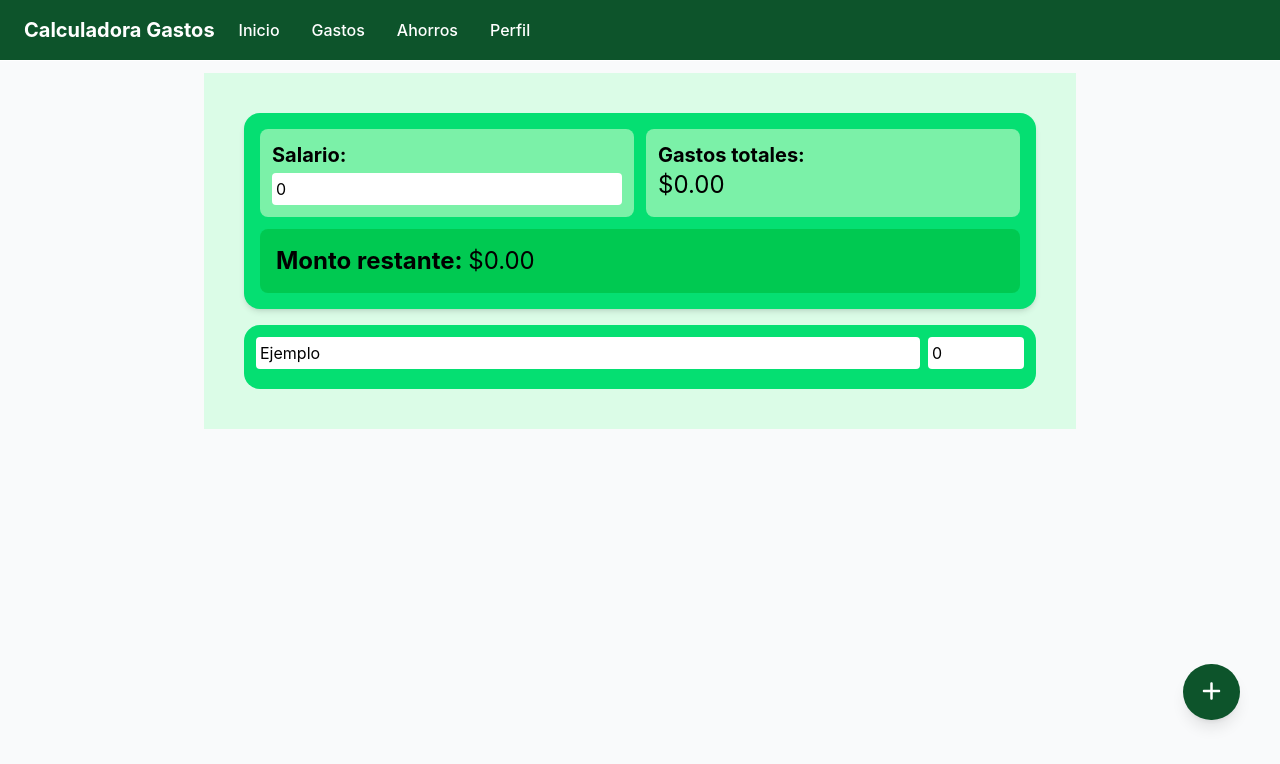
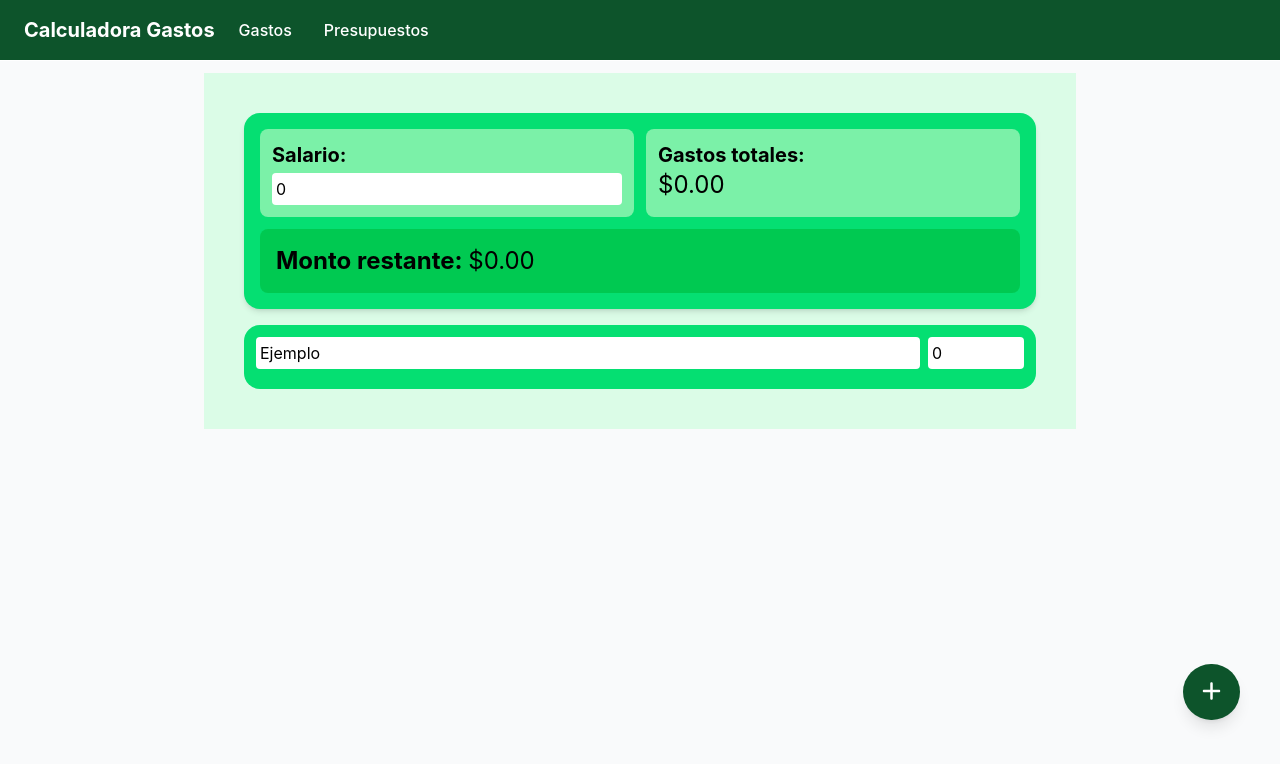
Before and after one commit to Gjuarez22/calculadora_gastos, a Vue app: page / in a window 1280 px wide. Shown: the top 764 px of the page. Built offline with nearby package versions, Linux system fonts and the light colour scheme; the HTML template or start-up script is replaced by a standard one.

Commit message:
iinciado ddesarrollo de presupuestos

```diff
--- a/src/components/Header.vue
+++ b/src/components/Header.vue
@@ -1,43 +1,42 @@
 <script setup lang="ts">
-import { ref } from 'vue'
+// 1. Importar RouterLink
+import router from '@/router';
+import { RouterLink, useRouter } from 'vue-router'
 
 const navigation = [
-  { name: 'Inicio', href: '#', icon: '🏠' },
-  { name: 'Gastos', href: '#', icon: '📊' },
-  { name: 'Ahorros', href: '#', icon: '💰' },
-  { name: 'Perfil', href: '#', icon: '👤' },
+  { name: 'Gastos', href: '/', icon: '📊' }, // Cambié '#' por '/' para la ruta raíz
+  { name: 'Presupuestos', href: '/presupuesto', icon: '💰' }
 ]
+const routerInst = useRouter();
+const goToHome = ()=>{
+routerInst.push("/")
+}
 </script>
 
 <template>
   <!-- HEADER PARA COMPUTADORAS (Desktop) -->
   <header class="hidden md:flex sticky top-0 z-50 w-full border-b bg-green-900 text-white backdrop-blur-md px-6 py-4 gap-6 items-center">
-    <div class="text-xl font-bold">Calculadora Gastos</div>
+    <div class="text-xl font-bold cursor-pointer" @click="goToHome()">Calculadora Gastos</div>
     <nav class="flex gap-8">
-      <a v-for="item in navigation" :key="item.name" :href="item.href"
-         class=" hover:text-green-700 font-medium transition-colors">
+      <!-- 2. Usar RouterLink en lugar de <a> y 'to' en lugar de 'href' -->
+      <RouterLink v-for="item in navigation" :key="item.name" :to="item.href"
+         class="hover:text-green-300 font-medium transition-colors">
         {{ item.name }}
-      </a>
+      </RouterLink>
     </nav>
   </header>
 
   <!-- MENÚ INFERIOR PARA CELULARES (Mobile) -->
-  <!-- Solo se muestra en pantallas pequeñas (md:hidden) -->
   <nav class="md:hidden fixed bottom-0 left-0 z-50 w-full h-16 bg-white border-t border-gray-200 flex justify-around items-center px-2 pb-safe">
-    <a v-for="item in navigation" :key="item.name" :href="item.href"
-       class="flex flex-col items-center justify-center text-gray-500 hover:text-indigo-600">
+    <!-- 3. Aplicar lo mismo para el menú móvil -->
+    <RouterLink v-for="item in navigation" :key="item.name" :to="item.href"
+       class="flex flex-col items-center justify-center text-gray-500 hover:text-green-600"
+       active-class="text-green-600"
+    >
       <span class="text-xl">{{ item.icon }}</span>
       <span class="text-[10px] font-medium">{{ item.name }}</span>
-    </a>
+    </RouterLink>
   </nav>
 
-  <!-- Espaciado para que el contenido no quede debajo del menú móvil -->
   <div class="md:hidden h-16"></div>
 </template>
-
-<style scoped>
-/* Evita que el contenido se corte en iPhones con notch inferior */
-.pb-safe {
-  padding-bottom: env(safe-area-inset-bottom);
-}
-</style>
--- /dev/null
+++ b/src/components/PresupuestoLista.vue
@@ -0,0 +1,23 @@
+<template lang="">
+    <div class="bg-green-100 p-3">
+        <label class="font-bold text-2xl">Presupuestos ingresados</label>
+        <div >
+
+        </div>
+    </div>
+</template>
+
+<script setup lang="ts">
+import type { Tables } from '@/models/supabase';
+import { onMounted, ref } from 'vue';
+import {gastosService} from '../services/PresupuestoService';
+
+const presupuestos = ref<Tables<'cal.presupuesto'>[]>();
+onMounted(async ()=>{
+    const res = await gastosService.getAll();
+    presupuestos.value = res;
+});
+</script>
+<style lang="">
+
+</style>
--- a/src/lib/supabaseClient.js
+++ b/src/lib/supabaseClient.ts
@@ -1,7 +1,7 @@
 import { createClient } from '@supabase/supabase-js'
-
+import type { Database } from '../models/supabase'
 // Estas credenciales las sacas de Settings > API en tu panel de Supabase
 const supabaseUrl = 'https://rgzaydphzslxhedazyyr.supabase.co'
 const supabaseAnonKey = 'sb_publishable_xphLxiiZmLego-6v1xzOzA_PKKT7uCc'
 
-export const supabase = createClient(supabaseUrl, supabaseAnonKey)
+export const supabase = createClient<Database>(supabaseUrl, supabaseAnonKey)
--- a/src/router/index.ts
+++ b/src/router/index.ts
@@ -1,5 +1,6 @@
 import { createRouter, createWebHistory } from 'vue-router'
 import calculadoraView from '@/views/calculadoraView.vue'
+import PresupuestoView from '@/views/PresupuestoView.vue'
 const router = createRouter({
   history: createWebHistory(import.meta.env.BASE_URL),
   routes: [
@@ -8,6 +9,11 @@ const router = createRouter({
       name: 'Calculadora',
       component: calculadoraView,
     },
+    {
+      path: '/presupuesto',
+      name: 'Presupuesto',
+      component: PresupuestoView,
+    },
   ],
 })
 
--- /dev/null
+++ b/src/services/PresupuestoService.ts
@@ -0,0 +1,24 @@
+import { supabase } from '../lib/supabaseClient'
+
+export const gastosService = {
+  // Traer todos los gastos
+  async getAll() {
+    const { data, error } = await supabase
+      .from('cal.presupuesto')
+      .select('*')
+      .order('created_at', { ascending: false })
+
+    if (error) throw error
+    return data
+  },
+
+  // Guardar o actualizar (Upsert)
+  /*async saveMany(filas: FilaCalculadoraModel[]) {
+    const { data, error } = await supabase
+      .from('cal.presupuesto')
+      .upsert(filas)
+
+    if (error) throw error
+    return data
+  }*/
+}
--- /dev/null
+++ b/src/views/PresupuestoView.vue
@@ -0,0 +1,11 @@
+<template lang="">
+    <div>
+        <PresupuestoLista/>
+    </div>
+</template>
+<script setup lang="ts">
+import PresupuestoLista from '@/components/PresupuestoLista.vue';
+</script>
+<style lang="">
+
+</style>
```
Also changed, not shown: src/components/PresupuestoCrear.vue (added).
